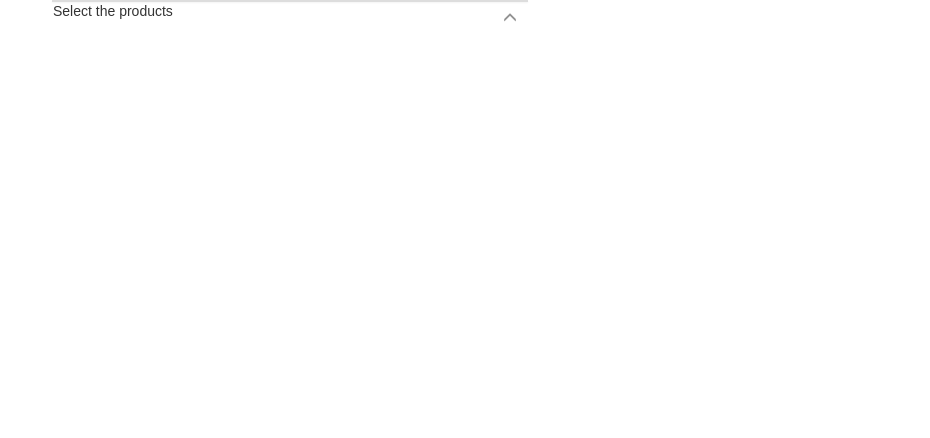
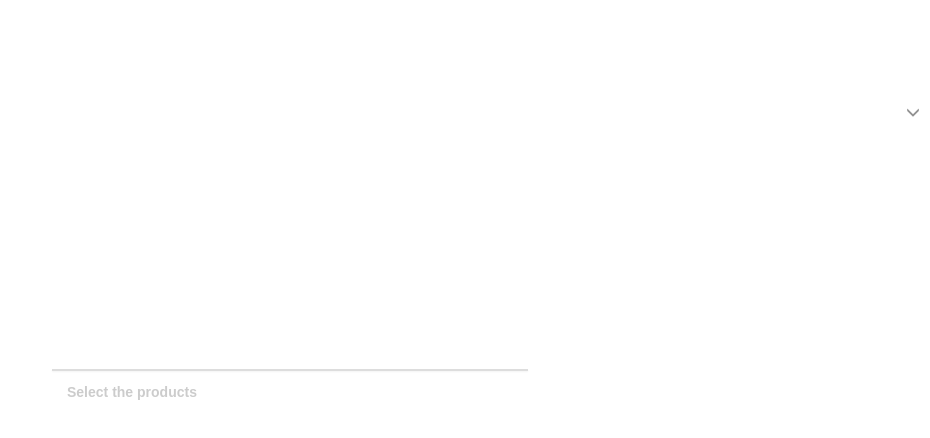
Before and after one commit to DenisBro/Multi-select-dropdown-React-component, a React (Create React App) app: page / in a window 1280 px wide. Shown: the top 438 px of the page, without its empty margins (350-1280 px from the left). Built offline with nearby package versions, Linux system fonts and the light colour scheme.

Commit message:
added some style

```diff
--- a/public/index.html
+++ b/public/index.html
@@ -7,6 +7,7 @@
     <link rel="stylesheet" href="//maxcdn.bootstrapcdn.com/bootstrap/latest/css/bootstrap.min.css">
     <link rel="stylesheet" href="//maxcdn.bootstrapcdn.com/bootstrap/latest/css/bootstrap-theme.min.css">
     <link rel="stylesheet" href="https://fonts.googleapis.com/icon?family=Material+Icons">
+    <link rel="stylesheet" href="https://maxcdn.bootstrapcdn.com/font-awesome/4.7.0/css/font-awesome.min.css">
     <!--
       manifest.json provides metadata used when your web app is added to the
       homescreen on Android. See https://developers.google.com/web/fundamentals/engage-and-retain/web-app-manifest/
@@ -29,6 +30,7 @@
       You need to enable JavaScript to run this app.
     </noscript>
     <div id="root"></div>
+
     <!--
       This HTML file is a template.
       If you open it directly in the browser, you will see an empty page.
--- a/src/App.css
+++ b/src/App.css
@@ -7,24 +7,34 @@
 }
 
 .selected_box span {
-  padding: 7px 10px 7px 11px;
+  padding: 7px 10px 5px 11px;
   float: left;
 }
 .selected_box i {
   display: block;
-  font-size: 16px;
+  font-size: 18px;
   float: right;
-  padding-right: 9px;
-  padding-top: 10px;
+  padding-right: 8px;
+  padding-top: 8px;
   cursor: pointer;
 }
 
 .sel_blocks_wrap {
   float: left;
+  padding-top: 5px;
+  padding-right: 35px;
+}
+
+.sel_blocks_wrap .select_title{
+  display: block;
+  padding: 7px 5px 10px 14px;
+  color: #ccc;
+  font-weight: bold;
 }
 
 .sel_blocks .panel-body{
-  padding: 5px 5px 5px 5px;
+  position: relative;
+  padding: 0 0 0 0;
 }
 
 .unitlist input[type="checkbox"] {
@@ -33,6 +43,14 @@
 
 .unitlist label {
   cursor: pointer;
+  margin-bottom: 0;
+  margin-top: 3px;
+}
+
+.unitlist span {
+  padding-left: 12px;
+  position: relative;
+  top: -1px;
 }
 
 .unitlist input[type="checkbox"] + label:before {
@@ -54,8 +72,12 @@
   border: 1px solid #00aae1;
   border-radius: 2px;
   color: #fff;
-  content: "\2713";
+  font-family: FontAwesome;
+  content: "\f00c";
   text-align: center;
+  font-size: 11px;
+  font-weight: 100;
+  padding-top: 2px;
 }
 
 .unitlist input[type="checkbox"]:checked + label:after {
@@ -77,10 +99,15 @@
   border-bottom-right-radius: 0;
 }
 
+.unitlist_group {
+  margin-top: -1px;
+  position: relative;
+}
 
 .unitlist {
   cursor: pointer;
-  margin-top: -1px;
+  padding: 8px 15px;
+  height: 44px;
 }
 
 button,
@@ -102,18 +129,31 @@ button.unitlist:active{
 }
 
 .column {
-  width: 476px;
-  min-width: 476px;
-  max-width: 70%;
-  margin-left: auto;
-  margin-right: auto;
+  padding-left: 15px;
+  padding-right: 15px;
 }
 
 .chevron1 {
-  position: relative;
+  position: absolute;
   color: #919191;
   float: right;
   display: block;
   cursor: pointer;
-  padding: 9px 10px 9px 10px;
+  padding: 9px 10px 9px 15px;
+  right: 0;
+  top: 12%;
 }
+
+.main_wrap {
+  display: inline-table;
+  height: 100vh;
+}
+
+.cell_wrap {
+  display: table-cell;
+  min-width: 476px;
+  vertical-align: middle;
+}
+.container {
+  text-align: center;
+}
--- a/src/App.js
+++ b/src/App.js
@@ -39,24 +39,34 @@ class App extends Component {
   }
 
   render() {
+    const visibileState = this.state.trigger ? "visible" : "hidden";
+    const unvisibileState = !this.state.trigger ? "visible" : "hidden";
     return (
       <Grid>
+        <div className="main_wrap" >
+          <div className="cell_wrap" >
           <Row>
-          <Col className="column">
+            <Col className="column" tabIndex>
               <Panel className="sel_blocks">
                 <SelectedBlocks blockParams={this.props.selectedBlocks}
                                 removeElement={this.removeElement}/>
 
                 <Glyphicon className="chevron1"
+                           glyph="menu-down"
+                           onClick={this.showList}
+                           style={{visibility: unvisibileState}} />
+               <Glyphicon className="chevron1"
                           glyph="menu-up"
-                         onClick={this.showList}/>
+                          onClick={this.showList}
+                          style={{visibility: visibileState}} />
+
               </Panel>
 
             </Col>
           </Row>
           <Row>
             <Col className="column">
-            <ListGroup fill>
+              <ListGroup fill className="unitlist_group">
                 {this.props.products.map((product) => {
                   if (this.state.trigger) {
                     return ( <UnitList key={product.id}
@@ -71,7 +81,8 @@ class App extends Component {
               </ListGroup>
             </Col>
           </Row>
-
+        </div>
+        </div>
       </Grid>
     );
   }
--- a/src/components/SelectedBlocks.js
+++ b/src/components/SelectedBlocks.js
@@ -4,7 +4,7 @@ class SelectedBlocks extends React.Component {
 
   render() {
     let blockInfo;
-     if (this.props.blockParams) {
+     if (this.props.blockParams && this.props.blockParams.length !== 0) {
       blockInfo = this.props.blockParams.map((block) => {
        return ( <div className="selected_box" key={block.id}>
                   <span>
@@ -14,8 +14,8 @@ class SelectedBlocks extends React.Component {
                 </div>
               );
         })
-      }else {
-        blockInfo = 'Select the products';
+      }else if (!this.props.blockParams || this.props.blockParams.length === 0) {
+        blockInfo = <span className="select_title">Select the products</span>;
       }
 
     return(
--- a/src/components/UnitList.js
+++ b/src/components/UnitList.js
@@ -25,7 +25,7 @@ import { ListGroupItem } from 'react-bootstrap';
 
   render() {
 
-    const{ id, name, elemColor} = this.props.product;
+    const{ id, name, elemColor, bordColor, zIndex} = this.props.product;
 
     // retrieve all elements `id`
     let elemsID = [];
@@ -47,14 +47,17 @@ import { ListGroupItem } from 'react-bootstrap';
 
     return(
         <ListGroupItem onClick={this.handleClick}
-                        style={{background: elemColor}}
+                        style={{background: elemColor,
+                                borderColor: bordColor,
+                                zIndex: zIndex
+                              }}
                         className="unitlist" >
           <input type="checkbox"
                  checked={pick}
                  id={`c${id}`}
                 readOnly />
           <label htmlFor={`c${id}`}></label>
-          { name }
+          <span>{ name }</span>
       </ListGroupItem>
 
     );
--- a/src/reducers/products.js
+++ b/src/reducers/products.js
@@ -1,16 +1,22 @@
 const initialState = {
 
-  unitText: [ {id: 1, name: 'Facilities', elemColor: '#fff'},
-              {id: 2, name:  'Finance', elemColor: '#fff'},
-              {id: 3, name:  'Frontoffice', elemColor: '#fff'},
-              {id: 4, name:  'Human Resources', elemColor: '#fff'},
-              {id: 5, name:  'IT', elemColor: '#fff'},
-              {id: 6, name:  'Managementteam', elemColor: '#fff'},
-              {id: 7, name:  'Planning', elemColor: '#fff'},
-              {id: 8, name:  'Sales', elemColor: '#fff'}
+  unitText: [ {id: 1, name: 'Facilities'},
+              {id: 2, name:  'Finance'},
+              {id: 3, name:  'Frontoffice'},
+              {id: 4, name:  'Human Resources'},
+              {id: 5, name:  'IT'},
+              {id: 6, name:  'Managementteam'},
+              {id: 7, name:  'Planning'},
+              {id: 8, name:  'Sales'}
 
             ],
 };
+
+initialState.unitText.forEach( unit => {
+  unit.elemColor = '#fff';
+  unit.bordColor = '#ddd';
+  unit.zIndex    = 1;
+})
 
 export default function( state = initialState, action ) {
 
@@ -43,15 +49,24 @@ export default function( state = initialState, action ) {
            });
       }
 
-      // set the `background-color` for selected element
+      // set the `background-color`, `borderColor` for selected element
       new_state.unitText.forEach( unit => {
         if (unit.id === action.item.id) {
-          if (!unit.elemColor)
+          if (!unit.elemColor) {
             unit.elemColor = '#f2fafd';
-          else if (unit.elemColor === '#fff')
+            unit.bordColor = '#c0dee9';
+            unit.zIndex    = 2;
+          }
+          else if (unit.elemColor === '#fff') {
             unit.elemColor = '#f2fafd';
-          else if (unit.elemColor === '#f2fafd')
+            unit.bordColor = '#c0dee9';
+            unit.zIndex    = 2;
+          }
+          else if (unit.elemColor === '#f2fafd') {
             unit.elemColor = '#fff';
+            unit.bordColor = '#ddd';
+            unit.zIndex    = 1;
+          }
         }
       });
 
@@ -70,6 +85,8 @@ export default function( state = initialState, action ) {
     new_state.unitText.forEach( unit => {
       if (unit.id === action.elemID) {
         unit.elemColor = '#fff';
+        unit.bordColor = '#ddd';
+        unit.zIndex    = 1;
       }
     });
 
```
Lines whose indentation alone changed are shown as unchanged.
